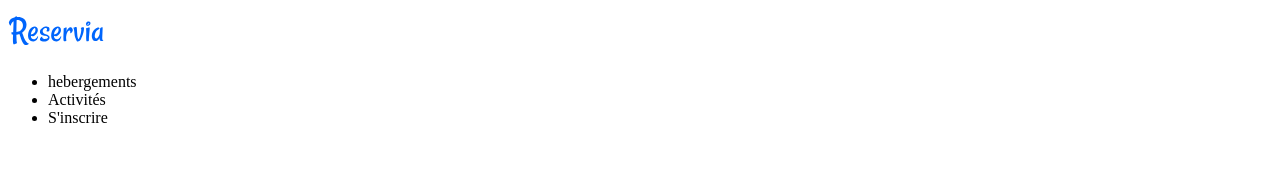
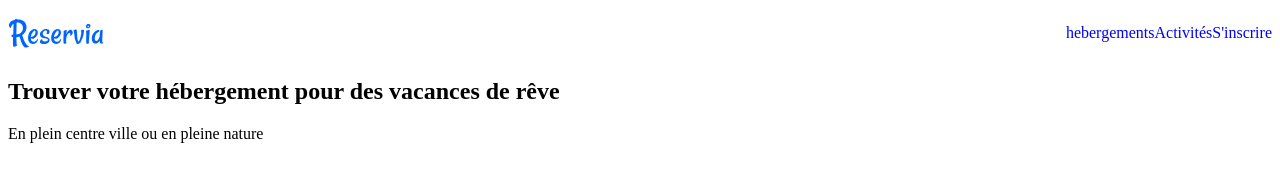
Before and after one commit to kimy925/morganebahu_2_11052021, a plain HTML site: page index.html in a window 1280 px wide. Drawn offline with Linux system fonts and the light colour scheme.

Commit message:
suite codage

```diff
--- a/index.html
+++ b/index.html
@@ -1,20 +1,23 @@
 <!DOCTYPE html>
 <html lang="fr">
     <head>
-        <meta charset="utf8"/>
+        <meta charset="utf-8"/>
         <title>Reservia</title>
+        <link rel="stylesheet"href="./style/main.css">
     </head>
     <body>
         <header>
-            <img src="./image/Reservia.svg"/>
+            <img src="./image/Reservia.svg" alt="logo reservia"/>
             <nav>
-                <ul>
+                <ul class="header-ul">
                     <li>hebergements</li>
                     <li>Activités</li>
                     <li>S'inscrire</li>
                 </ul>
             </nav>
         </header>
+        <h2>Trouver votre hébergement pour des vacances de rêve</h2>
+        <p>En plein centre ville ou en pleine nature</p>
         <footer></footer>
     </body>
 </html>
--- /dev/null
+++ b/style/main.css
@@ -0,0 +1,14 @@
+header{
+    display: flex;
+    justify-content: space-between;
+}
+
+.header-ul{
+    list-style-type:none;
+    display:flex;
+    color: blue;
+}
+
+#header-ul li{
+    padding-left: 1rem;
+}
```
Also changed, not shown: 1 other file.
